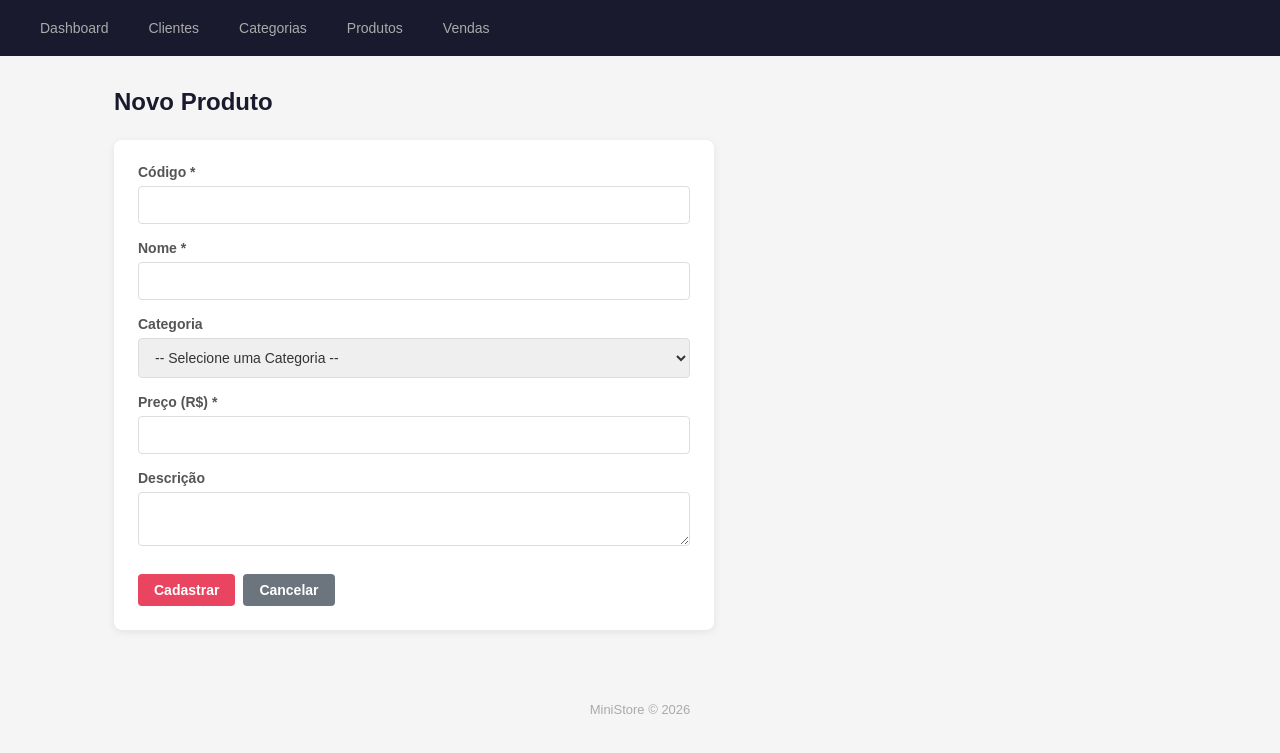
After one commit to ArtShow2/ministore, a Flask app: page /produtos/nova in a window 1280 px wide. The commit adds this page. Shown: the top 753 px of the page. Run offline with Flask 3, Linux system fonts and the light colour scheme; data that the repository does not hold is empty.

Commit message:
feat: implementa módulo de produtos e corrige dashboard

```diff
--- a/app.py
+++ b/app.py
@@ -3,7 +3,7 @@ from flask import Flask
 from clientes.routes import clientes_bp
 from dashboard.routes import dashboard_bp
 from categorias.routes import categorias_bp
-
+from produtos.routes import produtos_bp  # <-- Nova importação
 
 app = Flask(__name__)
 app.secret_key = 'ministore-secret-key-2026'
@@ -11,7 +11,7 @@ app.secret_key = 'ministore-secret-key-2026'
 app.register_blueprint(clientes_bp)
 app.register_blueprint(dashboard_bp)
 app.register_blueprint(categorias_bp)
-
+app.register_blueprint(produtos_bp)      # <-- Novo registro
 
 if __name__ == '__main__':
     app.run(debug=True)
--- a/produtos/routes.py
+++ b/produtos/routes.py
@@ -0,0 +1,137 @@
+from flask import Blueprint, render_template, request, redirect, url_for, flash
+from database import get_connection
+import mysql.connector
+
+produtos_bp = Blueprint('produtos', __name__, template_folder='templates')
+
+@produtos_bp.route('/produtos')
+def listar():
+    conn = None
+    cursor = None
+    produtos = []
+    try:
+        conn = get_connection()
+        cursor = conn.cursor(dictionary=True)
+        # JOIN para buscar o nome da categoria vinculada ao produto
+        sql = '''
+            SELECT p.*, c.nome AS categoria_nome
+            FROM produtos p
+            LEFT JOIN categorias c ON p.id_categoria = c.id
+            ORDER BY p.nome
+        '''
+        cursor.execute(sql)
+        produtos = cursor.fetchall()
+    except mysql.connector.Error as e:
+        flash(f'Erro ao buscar produtos: {e}', 'danger')
+    finally:
+        if cursor: cursor.close()
+        if conn: conn.close()
+    return render_template('lista.html', produtos=produtos)
+
+@produtos_bp.route('/produtos/nova', methods=['GET', 'POST'])
+def nova():
+    conn = None
+    cursor = None
+    categorias = []
+    try:
+        conn = get_connection()
+        cursor = conn.cursor(dictionary=True)
+
+        if request.method == 'POST':
+            codigo = request.form['codigo']
+            nome = request.form['nome']
+            descricao = request.form.get('descricao', '')
+            preco = request.form['preco']
+            id_categoria = request.form.get('id_categoria')
+
+            if not id_categoria:
+                id_categoria = None
+
+            sql = '''
+                INSERT INTO produtos (codigo, nome, descricao, preco, id_categoria)
+                VALUES (%s, %s, %s, %s, %s)
+            '''
+            cursor.execute(sql, (codigo, nome, descricao, preco, id_categoria))
+            conn.commit()
+            flash('Produto cadastrado com sucesso!', 'success')
+            return redirect(url_for('produtos.listar'))
+
+        # Busca categorias para preencher o <select> no formulário
+        cursor.execute('SELECT id, nome FROM categorias ORDER BY nome')
+        categorias = cursor.fetchall()
+
+    except mysql.connector.Error as e:
+        flash(f'Erro ao cadastrar produto: {e}', 'danger')
+    finally:
+        if cursor: cursor.close()
+        if conn: conn.close()
+
+    return render_template('form.html', produto=None, categorias=categorias)
+
+@produtos_bp.route('/produtos/<int:id>/editar', methods=['GET', 'POST'])
+def editar(id):
+    conn = None
+    cursor = None
+    categorias = []
+    produto = None
+    try:
+        conn = get_connection()
+        cursor = conn.cursor(dictionary=True)
+
+        if request.method == 'POST':
+            codigo = request.form['codigo']
+            nome = request.form['nome']
+            descricao = request.form.get('descricao', '')
+            preco = request.form['preco']
+            id_categoria = request.form.get('id_categoria')
+
+            if not id_categoria:
+                id_categoria = None
+
+            sql = '''
+                UPDATE produtos
+                SET codigo=%s, nome=%s, descricao=%s, preco=%s, id_categoria=%s
+                WHERE id=%s
+            '''
+            cursor.execute(sql, (codigo, nome, descricao, preco, id_categoria, id))
+            conn.commit()
+            flash('Produto atualizado com sucesso!', 'success')
+            return redirect(url_for('produtos.listar'))
+
+        # Busca o produto que vai ser editado
+        cursor.execute('SELECT * FROM produtos WHERE id = %s', (id,))
+        produto = cursor.fetchone()
+
+        if not produto:
+            flash('Produto não encontrado.', 'danger')
+            return redirect(url_for('produtos.listar'))
+
+        # Busca categorias para preencher o <select>
+        cursor.execute('SELECT id, nome FROM categorias ORDER BY nome')
+        categorias = cursor.fetchall()
+
+    except mysql.connector.Error as e:
+        flash(f'Erro: {e}', 'danger')
+        return redirect(url_for('produtos.listar'))
+    finally:
+        if cursor: cursor.close()
+        if conn: conn.close()
+
+    return render_template('form.html', produto=produto, categorias=categorias)
+
+@produtos_bp.route('/produtos/<int:id>/excluir', methods=['POST'])
+def excluir(id):
+    conn = None
+    cursor = None
+    try:
+        conn = get_connection()
+        cursor = conn.cursor()
+        cursor.execute('DELETE FROM produtos WHERE id = %s', (id,))
+        conn.commit()
+        flash('Produto excluído com sucesso!', 'success')
+    except mysql.connector.Error as e:
+        flash(f'Erro ao excluir produto: {e}', 'danger')
+    finally:
+        if cursor: cursor.close()
+        if conn: conn.close()
+    return redirect(url_for('produtos.listar'))
--- /dev/null
+++ b/produtos/templates/form.html
@@ -0,0 +1,59 @@
+{% extends 'base.html' %}
+
+{% block title %}
+    {{ 'Editar' if produto else 'Novo' }} Produto — MiniStore
+{% endblock %}
+
+{% block content %}
+<div class="page-header">
+    <h1>{{ 'Editar' if produto else 'Novo' }} Produto</h1>
+</div>
+
+{% if produto %}
+<form action="{{ url_for('produtos.editar', id=produto.id) }}" method="POST">
+{% else %}
+<form action="{{ url_for('produtos.nova') }}" method="POST">
+{% endif %}
+
+    <div class="form-group">
+        <label for="codigo">Código *</label>
+        <input type="text" id="codigo" name="codigo" class="form-control" value="{{ produto.codigo if produto else '' }}" required>
+    </div>
+
+    <div class="form-group">
+        <label for="nome">Nome *</label>
+        <input type="text" id="nome" name="nome" class="form-control" value="{{ produto.nome if produto else '' }}" required>
+    </div>
+
+    <div class="form-group">
+        <label for="id_categoria">Categoria</label>
+        <select id="id_categoria" name="id_categoria" class="form-control">
+            <option value="">-- Selecione uma Categoria --</option>
+            {% for categoria in categorias %}
+                <option value="{{ categoria.id }}" {% if produto and produto.id_categoria == categoria.id %}selected{% endif %}>
+                    {{ categoria.nome }}
+                </option>
+            {% endfor %}
+        </select>
+    </div>
+
+    <div class="form-group">
+        <label for="preco">Preço (R$) *</label>
+        <input type="number" step="0.01" id="preco" name="preco" class="form-control" value="{{ produto.preco if produto else '' }}" required>
+    </div>
+
+    <div class="form-group">
+        <label for="descricao">Descrição</label>
+        <textarea id="descricao" name="descricao" class="form-control">{{ produto.descricao if produto else '' }}</textarea>
+    </div>
+
+    <div class="form-actions">
+        <button type="submit" class="btn btn-primary">
+            {{ 'Salvar' if produto else 'Cadastrar' }}
+        </button>
+        <a href="{{ url_for('produtos.listar') }}" class="btn btn-secondary">
+            Cancelar
+        </a>
+    </div>
+</form>
+{% endblock %}
--- a/templates/base.html
+++ b/templates/base.html
@@ -12,7 +12,7 @@
     <a href="{{ url_for('dashboard.index') }}">Dashboard</a>
     <a href="{{ url_for('clientes.listar') }}">Clientes</a>
     <a href="{{ url_for('categorias.listar') }}">Categorias</a>
-            <a href="#">Produtos</a>
+    <a href="{{ url_for('produtos.listar') }}">Produtos</a>
     <a href="#">Vendas</a>
 </nav>
     </header>
```
Also changed, not shown: dashboard/routes.py (+18 -5 lines), produtos/templates/lista.html (added, +50 -0 lines). Lines whose indentation alone changed are shown as unchanged.
